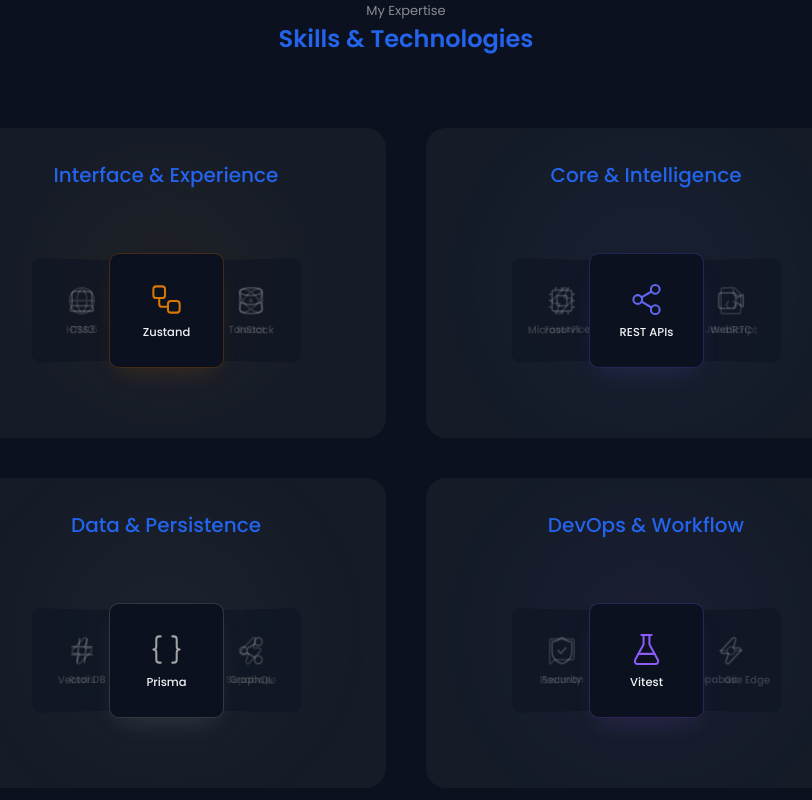
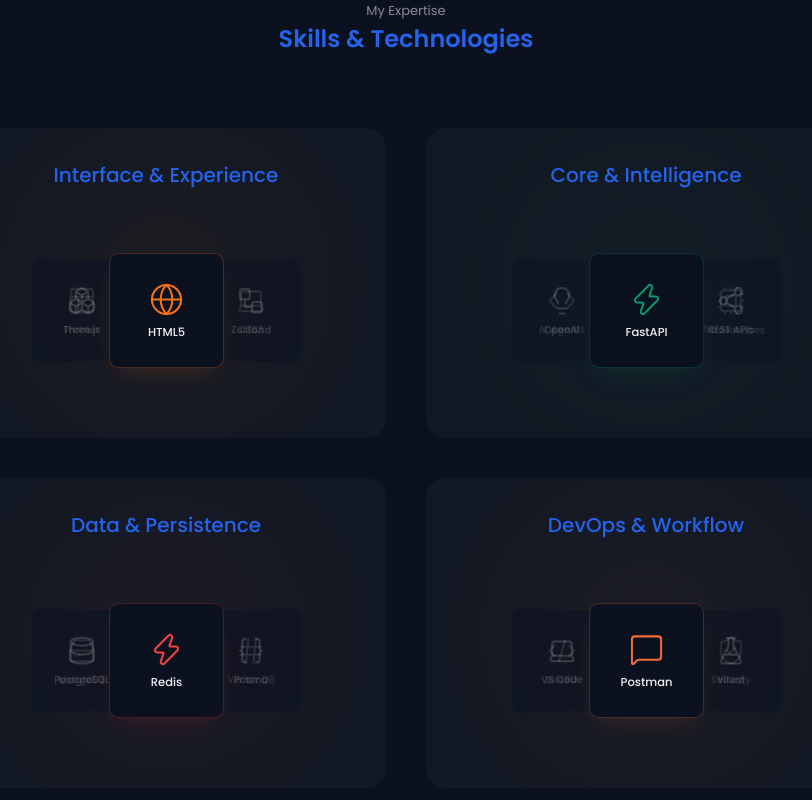
Before and after one commit to Ambarubale6061/Modern_Portfolio, a Next.js app: page / in a window 1280 px wide. Shown: the part 1620-2420 px from the top of the page, without its empty margins (234-1046 px from the left). Built offline with nearby package versions, Linux system fonts and the light colour scheme.

Commit message:
Update Skills.jsx

```diff
--- a/components/Skills.jsx
+++ b/components/Skills.jsx
@@ -44,7 +44,7 @@
 }
 
 .skills__content {
-  background-color: var(--container-color);
+  background-color: color-mix(in srgb, var(--container-color) 90%, black 10%);
   padding: 1.5rem 1rem;
   border-radius: 1.25rem;
   position: relative;
@@ -55,6 +55,10 @@
   transition:
     background-color 0.4s ease,
     box-shadow 0.4s ease;
+}
+
+body.light-theme .skills__content {
+  background-color: color-mix(in srgb, var(--container-color) 95%, black 5%);
 }
 
 .skills__title {
@@ -266,7 +270,7 @@
     if (isHovered) return;
     const interval = setInterval(() => {
       setActiveIndex((prev) => (prev - 1 + skills.length) % skills.length);
-    }, 2800);
+    }, 1400);
     return () => clearInterval(interval);
   }, [skills.length, isHovered]);
 
```
